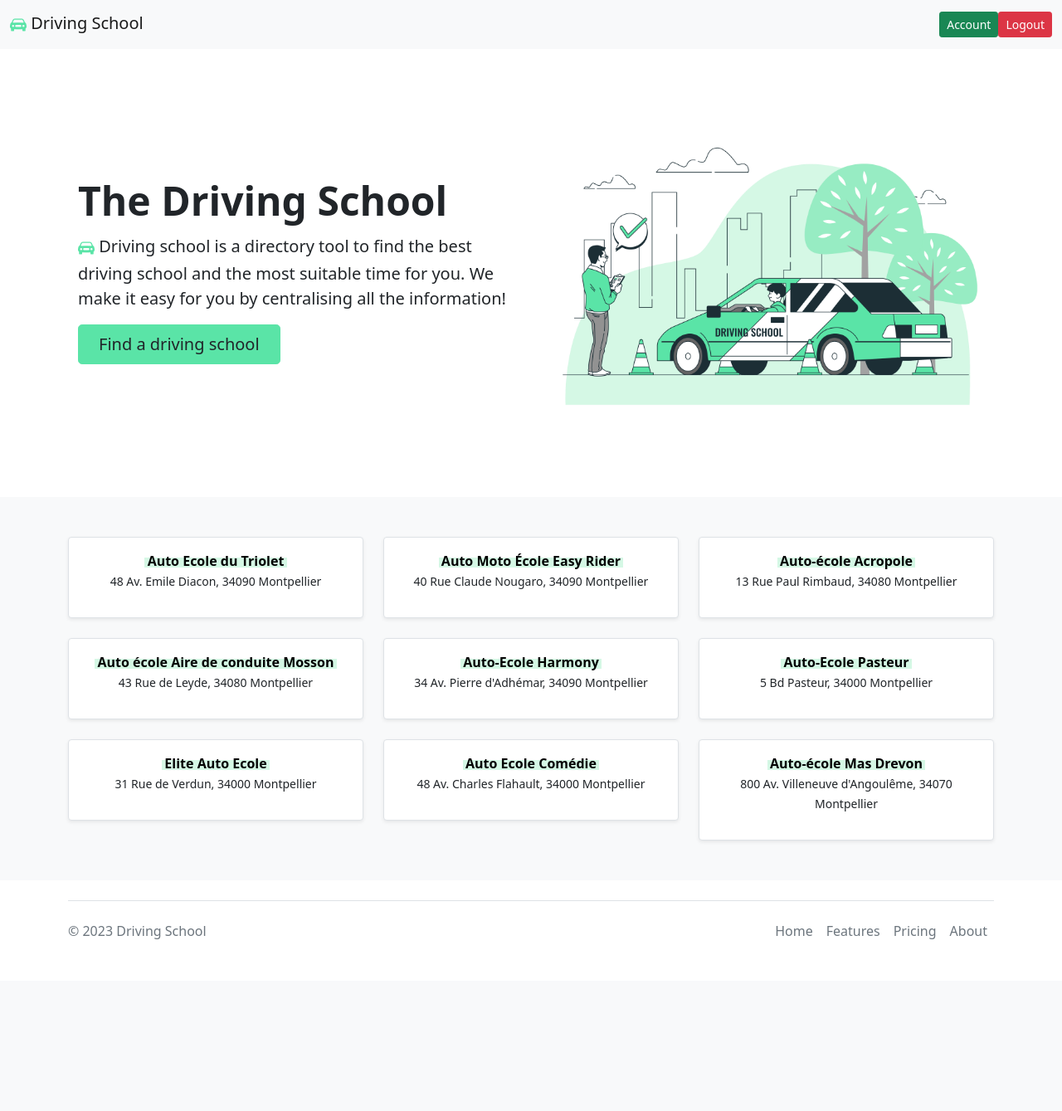
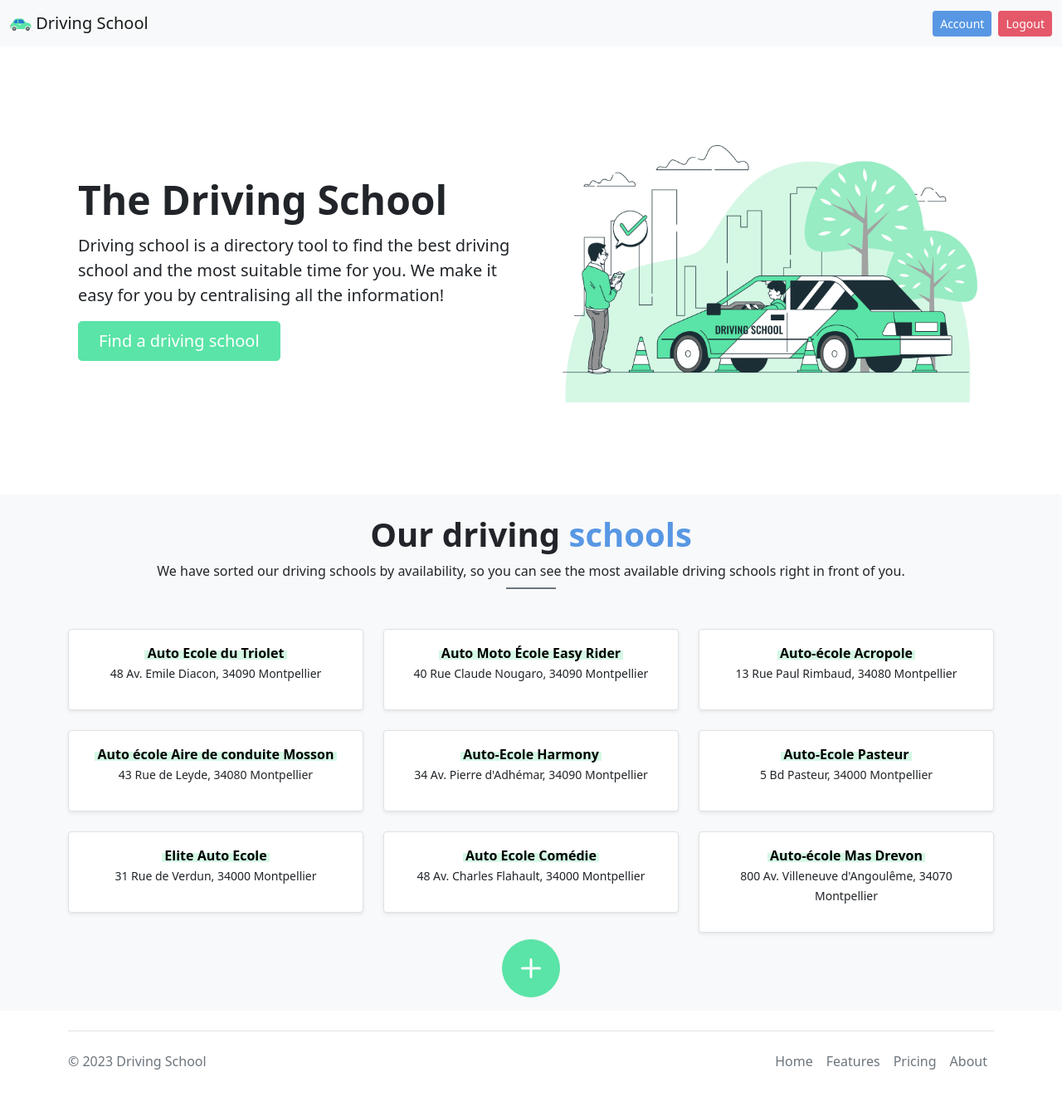
Before and after one commit to louisalr/Driving-School-B3, a Django app: page / in a window 1280 px wide. Shown: the whole page at 83% size. Before the commit the page ends 1132 px from the top, so only its background shows below. Run offline with Django 4.2, Linux system fonts and the light colour scheme; a user stored in the database is signed in; data comes from the database, SQL or seed files in the repository; both versions use the stored data as it was after the commit; some libraries are stand-ins or nearby versions.

Commit message:
feat : form all schools + details + model etc

```diff
--- a/home/models.py
+++ b/home/models.py
@@ -7,7 +7,7 @@ class School(models.Model):
     address = models.CharField(max_length=100)
     phone = models.CharField(max_length=10)
     description = models.TextField(max_length=255, null=True, blank=True)
-
+    picture_url = models.URLField(null=True, blank=True)
 
 class Customer(AbstractUser):
     isManager = models.BooleanField(default=False)
--- a/home/templates/home/index.html
+++ b/home/templates/home/index.html
@@ -11,7 +11,7 @@
       </div>
       <div class="col-lg-6">
         <h1 class="display-5 fw-bold lh-1 mb-3">The Driving School</h1>
-        <p class="lead"><i class="bi bi-car-front-fill text-white-green"></i>&nbsp;Driving school is a directory tool to find the best driving school and the most suitable time for you. We make it easy for you by centralising all the information!</p>
+        <p class="lead">Driving school is a directory tool to find the best driving school and the most suitable time for you. We make it easy for you by centralising all the information!</p>
         <div class="d-grid gap-2 d-md-flex justify-content-md-start">
           <a href="#cible-findaschool" class="btn btn-white-green btn-lg px-4 me-md-2">Find a driving school</a>
         </div>
@@ -26,7 +26,14 @@
 {% if schools %}
 <section id="cible-findaschool">
 <div class="bg-light">
-<div class="container overflow-hidden pb-5 pt-5">
+  <div id="faq-section-title" class="text-center py-4">
+    <h2 class="fs-1 fw-bold text-dark">Our driving
+      <span class="text-white-blue">schools</span>
+    </h2>
+    <h6 class="lh-base w-75 mx-auto">We have sorted our driving schools by availability, so you can see the most available driving schools right in front of you.</h6>
+    <div style="width: 60px;" class="mx-auto border border-secondary"></div>
+  </div>
+<div class="container overflow-hidden pb-3 pt-4">
     <div class="row gy-4">
         {% for school in schools %}
         <div class="col-12 col-md-4">
@@ -47,6 +54,10 @@
             </div>
         </div>
         {% endfor %}
+
+    </div>
+    <div class="d-flex justify-content-center align-items-center mt-2">
+      <a href="{% url 'home:schools' %}" alt="See all driving schools" type="button" class="btn btn-white-green btn-circle btn-xl"><i class="bi bi-plus  "></i></a>
     </div>
 </div>
 </div>
--- a/home/templates/home/register.html
+++ b/home/templates/home/register.html
@@ -7,6 +7,7 @@
     <main class="form-signin w-100 m-auto">
         <form class="text-center" method="POST">
             {% csrf_token %}
+            <img src="{% static 'ico/fiat_500.ico' %}" alt="" width="72" height="72">
             <h1 class="h3 mb-3 fw-normal">Please Sign-Up</h1>
             <p>Already have an account  ? <a href="{% url 'home:login' %}">Login</a></p>
 
--- a/home/templates/layout.html
+++ b/home/templates/layout.html
@@ -6,6 +6,8 @@
     <meta charset="UTF-8">
     <meta http-equiv="X-UA-Compatible" content="IE=edge">
     <meta name="viewport" content="width=device-width, initial-scale=1.0">
+    <!-- FAVICON -->
+    <link rel="Cactus Icon" href="{% static 'ico/fiat_500.ico' %}"/>
     <!-- CSS ICONS -->
     <link rel="stylesheet" href="https://cdn.jsdelivr.net/npm/bootstrap-icons@1.9.1/font/bootstrap-icons.css">
     <!-- CSS BOOSTRAP -->
@@ -28,16 +30,16 @@
     <header>
         <nav class="navbar navbar-light bg-light">
             <div class="container-fluid">
-                <a class="navbar-brand" href="{% url 'home:index' %}"><i class="bi bi-car-front-fill text-white-green"></i>&nbsp;Driving School</a>
+                <a class="navbar-brand" href="{% url 'home:index' %}"><img src="{% static 'ico/fiat_500.ico' %}" alt="" width="26" height="26">&nbsp;Driving School</a>
                 <form class="d-flex">
                     <input hidden class="form-control me-2 .d-none" type="search" placeholder="Search" aria-label="Search">
                     <button hidden class="btn btn-secondary me-2"><i class="bi bi-search"></i></button>
 
                     {% if user.is_authenticated %}
-                        <a href="{% url 'home:account' %}" class="btn btn-success btn-sm">Account</a>
-                        <a href="{% url 'home:logout' %}" class="btn btn-danger btn-sm">Logout</a>
+                        <a href="{% url 'home:account' %}" class="btn btn-white-blue btn-sm me-2">Account</a>
+                        <a href="{% url 'home:logout' %}" class="btn btn-white-red btn-sm">Logout</a>
                     {% else %}
-                        <a href="{% url 'home:login' %}" class="btn btn-success">Login</a>
+                        <a href="{% url 'home:login' %}" class="btn btn-white-blue btn-sm">Login</a>
                     {% endif %}
 
                 </form>
--- a/static/css/style.css
+++ b/static/css/style.css
@@ -10,6 +10,7 @@ html {
 .btn-white-green{
     background-color: #5AE4A7;
     border-color: #5AE4A7;
+    color: white;
 }
 
 /* Color code : #D5F8E5 */
@@ -19,3 +20,47 @@ html {
     line-height: 0em;
     padding-bottom: 0.5em;
 }
+
+.text-white-white-green{
+    color: #D5F8E5;
+}
+
+.btn-white-red{
+    background-color: #e45869;
+    border-color: #e45869;
+    color: white;
+}
+
+.btn-white-blue{
+    background-color: #5897E4;
+    border-color: #5897E4;
+    color: white;
+}
+
+.text-white-blue{
+    color: #5897E4;
+}
+
+.btn-circle.btn-xl {
+    width: 70px;
+    height: 70px;
+    padding: 10px 16px;
+    border-radius: 35px;
+    font-size: 300%;
+    line-height: 1.33;
+    display: flex;
+    justify-content: center;
+    align-items: center;
+}
+
+@media (max-width: 768px) {
+    .btn-circle.btn-xl {
+      font-size: 200%;
+    }
+  }
+
+.img-school {
+    -webkit-filter: grayscale(100%); /* Pour les navigateurs Chrome, Safari, Opera */
+    filter: grayscale(100%); /* Firefox */
+    object-fit: cover;
+}
```
Also changed, not shown: home/forms.py (+7 -2 lines), home/templates/home/school_list.html (+27 -6 lines), home/templates/registration/login.html (+19 -18 lines), db.sqlite3, static/ico/fiat_500.ico (added).
